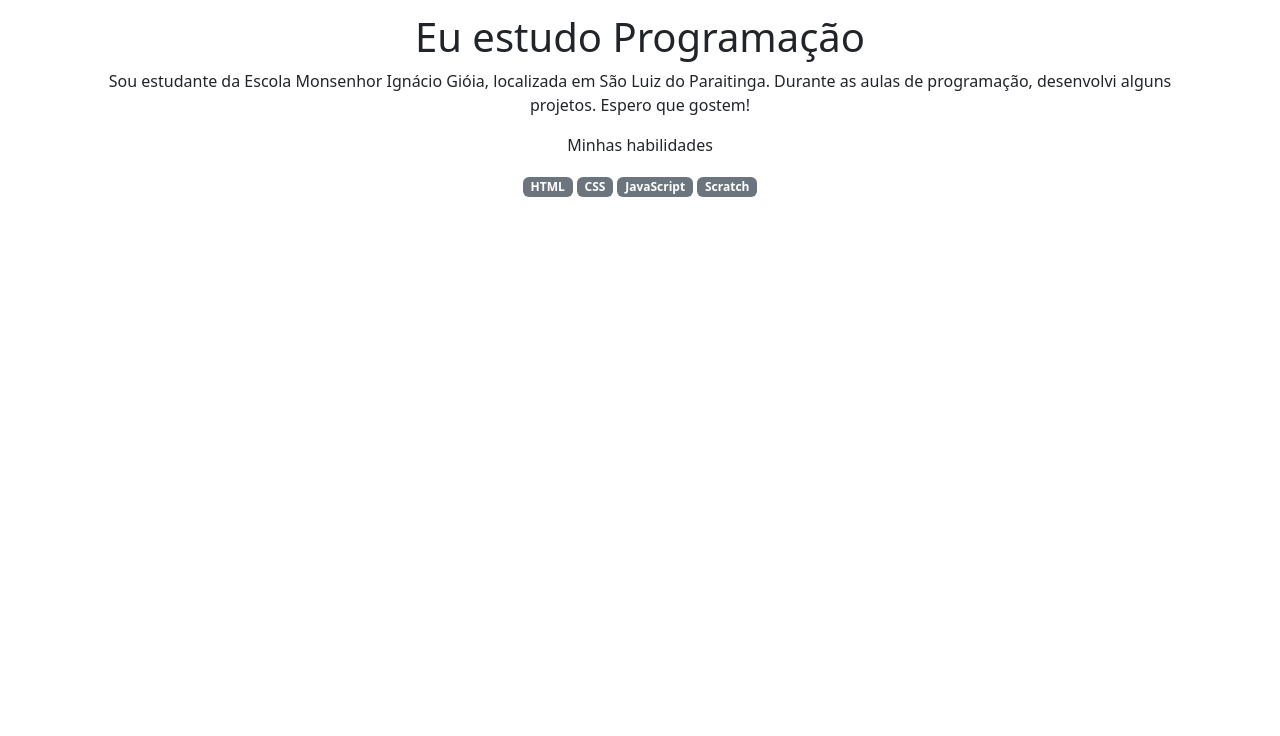
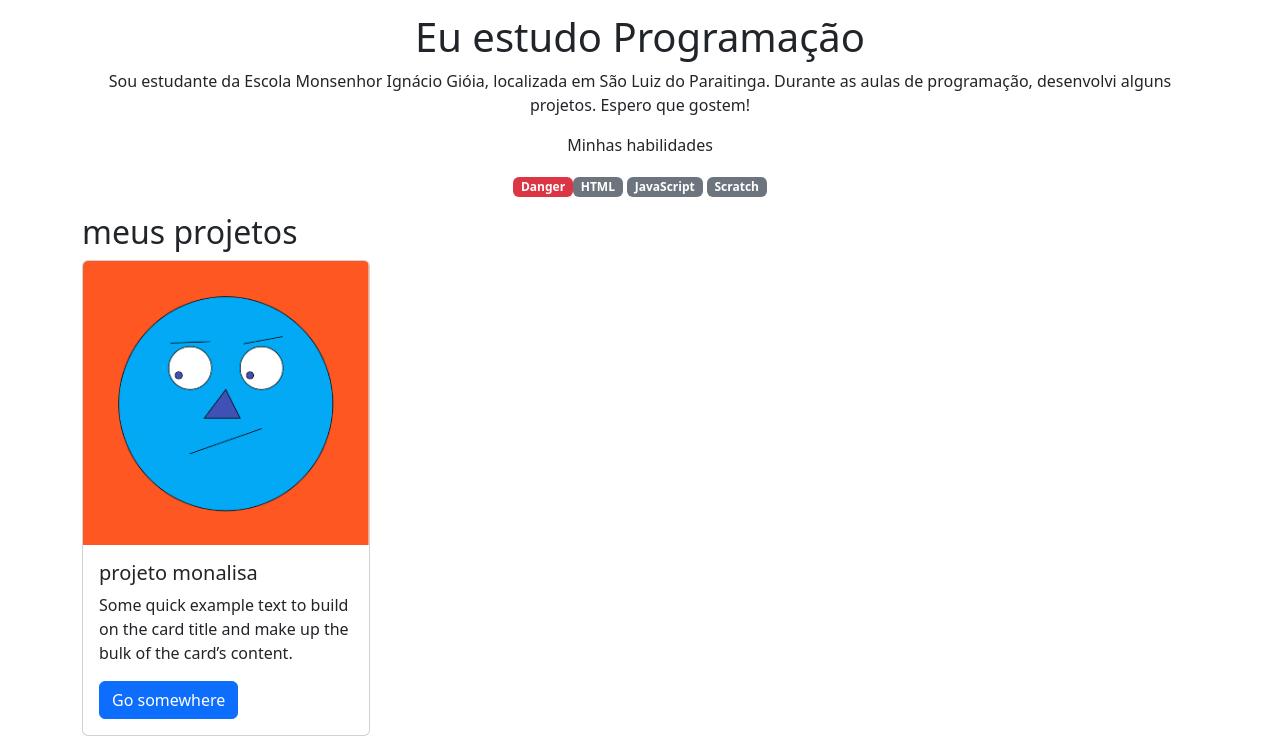
Before and after one commit to millyraila/portfolio-3B, a plain HTML site: page index.html in a window 1280 px wide. Shown: the part 183-919 px from the top of the page. Before the commit the page ends 800 px from the top, so only its background shows below. Drawn offline with nearby package versions, Linux system fonts and the light colour scheme.

Commit message:
projeto monalisa ok

```diff
--- a/index.html
+++ b/index.html
@@ -17,13 +17,28 @@
         <p>Sou estudante da Escola Monsenhor Ignácio Gióia, localizada em São Luiz do Paraitinga. Durante as aulas de programação, desenvolvi alguns projetos. Espero que gostem!</p>
         <p>Minhas habilidades</p>
         <div>
+            <p class="badge text-bg-danger">Danger</span>
             <p class="badge bg-secondary">HTML</p>
-            <p class="badge bg-secondary">CSS</p>
             <p class="badge bg-secondary">JavaScript</p>
             <p class="badge bg-secondary">Scratch</p>
         </div>
     </header>
+
+    <main class = 'container'>
+<h2>meus projetos</h2>
+   <div class = 'row'>
+   </div>
+    <div class = "cold-md-4">
+        <div class="card" style="width: 18rem;">
+            <img src="img/monalisa.PNG" class="card-img-top" alt="imagem do projeto monalisa">
+            <div class="card-body">
+              <h5 class="card-title">projeto monalisa</h5>
+              <p class="card-text">Some quick example text to build on the card title and make up the bulk of the card’s content.</p>
+              <a href="#" class="btn btn-primary">Go somewhere</a>
+            </div>
+          </div>
+
+    </div>
+    </main>
     <script src="https://cdn.jsdelivr.net/npm/bootstrap@5.3.2/dist/js/bootstrap.bundle.min.js"></script>
 </body>
-
-</html>
```
